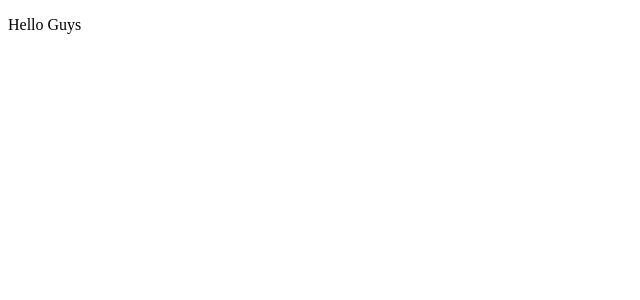
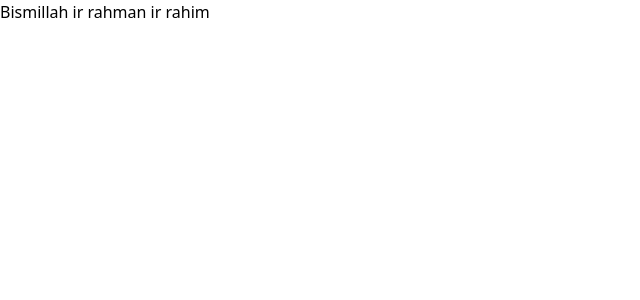
Before and after one commit to TommyTS31/event-nuxt, a Nuxt app: page /login in a window 1280 px wide. Shown: the top 300 px of the page, without its empty margins (0-640 px from the left). Built offline with nearby package versions, Linux system fonts and the light colour scheme.

Commit message:
Set up tailwind, basic pages, css

```diff
--- a/app.vue
+++ /dev/null
@@ -1,5 +0,0 @@
-<template>
-  <div>
-    <p>Hello Guys</p>
-  </div>
-</template>
--- /dev/null
+++ b/assets/css/main.css
@@ -0,0 +1,3 @@
+@tailwind base;
+@tailwind components;
+@tailwind utilities;
--- a/nuxt.config.ts
+++ b/nuxt.config.ts
@@ -1,4 +1,10 @@
 // https://nuxt.com/docs/api/configuration/nuxt-config
 export default defineNuxtConfig({
-
+    css: ['~/assets/css/main.css'],
+    postcss: {
+        plugins: {
+          tailwindcss: {},
+          autoprefixer: {},
+        },
+    },
 })
--- a/package.json
+++ b/package.json
@@ -8,6 +8,9 @@
     "postinstall": "nuxt prepare"
   },
   "devDependencies": {
-    "nuxt": "^3.0.0"
+    "autoprefixer": "^10.4.13",
+    "nuxt": "^3.0.0",
+    "postcss": "^8.4.21",
+    "tailwindcss": "^3.2.4"
   }
 }
--- /dev/null
+++ b/pages/index.vue
@@ -0,0 +1,11 @@
+<template>
+    <div>
+    <h1 class="text-3xl font-bold underline">Inshallah</h1>
+    </div>
+</template>
+
+<script setup>
+</script>
+
+<style scoped>
+</style>
--- /dev/null
+++ b/pages/login.vue
@@ -0,0 +1,11 @@
+<template>
+    <div>
+    <p>Bismillah ir rahman ir rahim</p>
+    </div>
+</template>
+
+<script setup>
+</script>
+
+<style scoped>
+</style>
--- /dev/null
+++ b/tailwind.config.js
@@ -0,0 +1,15 @@
+/** @type {import('tailwindcss').Config} */
+module.exports = {
+  content: [
+    "./components/**/*.{js,vue,ts}",
+    "./layouts/**/*.vue",
+    "./pages/**/*.vue",
+    "./plugins/**/*.{js,ts}",
+    "./nuxt.config.{js,ts}",
+    "./app.vue",
+  ],
+  theme: {
+    extend: {},
+  },
+  plugins: [],
+};
```
Also changed, not shown: 1 other file (tests, documents, lock files or other folders).
